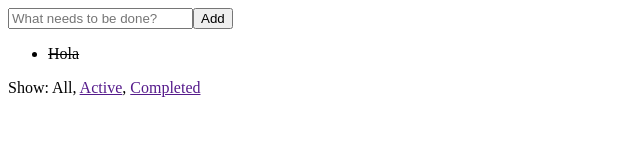
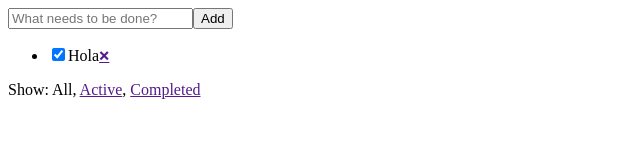
Before and after one commit to hernantz/reactodo, a React (Vite) app: page / in a window 1280 px wide. Shown: the top 160 px of the page, without its empty margins (0-640 px from the left). Built offline with nearby package versions, Linux system fonts and the light colour scheme.

Commit message:
Implemented delete

```diff
--- a/src/actions.js
+++ b/src/actions.js
@@ -12,6 +12,13 @@ export const toggleTodo = id => {
     }
 }
 
+export const deleteTodo = id => {
+    return {
+        type: 'DELETE_TODO',
+        id
+    }
+}
+
 export const addTodo = text => {
     return {
         type: 'ADD_TODO',
--- a/src/components/Todo.js
+++ b/src/components/Todo.js
@@ -1,19 +1,20 @@
 import React from 'react'
 import PropTypes from 'prop-types'
 
-const Todo = ({onClick, completed, text}) => (
-        <li
-            onClick={onClick}
-            style={{
-                textDecoration: completed ? 'line-through' : 'none'
-            }}
-        >
+const Todo = ({onClick, onDeleteClick, completed, text}) => (
+        <li>
+        <input onClick={onClick} type="checkbox" defaultChecked={completed} />
         {text}
+        <a href="" onClick={ e => {
+            e.preventDefault()
+            onDeleteClick()
+        }}>🞬</a>
         </li>
 )
 
 Todo.propTypes = {
     onClick: PropTypes.func.isRequired,
+    onDeleteClick: PropTypes.func.isRequired,
     completed: PropTypes.bool.isRequired,
     text: PropTypes.string.isRequired
 }
--- a/src/components/TodoList.js
+++ b/src/components/TodoList.js
@@ -3,10 +3,14 @@ import PropTypes from 'prop-types'
 import Todo from './Todo'
 
 
-const TodoList = ({todos, onTodoClick}) => (
+const TodoList = ({todos, onTodoClick, onTodoDeleteClick}) => (
     <ul>
         {todos.map((todo, index) => (
-            <Todo key={index} {...todo} onClick={() => onTodoClick(todo.id)} />
+            <Todo
+                key={index}
+                {...todo}
+                onClick={() => onTodoClick(todo.id)}
+                onDeleteClick={() => onTodoDeleteClick(todo.id)} />
         ))}
     </ul>
 )
@@ -20,7 +24,8 @@ TodoList.propTypes = {
                text: PropTypes.string.isRequired
            }).isRequired
     ).isRequired,
-    onTodoClick: PropTypes.func.isRequired
+    onTodoClick: PropTypes.func.isRequired,
+    onTodoDeleteClick: PropTypes.func.isRequired
 }
 
 export default TodoList
--- a/src/containers/VisibleTodoList.js
+++ b/src/containers/VisibleTodoList.js
@@ -1,5 +1,5 @@
 import { connect } from 'react-redux'
-import { toggleTodo } from '../actions'
+import { deleteTodo, toggleTodo } from '../actions'
 import TodoList from '../components/TodoList'
 
 const getVisibleTodos = (todos, filter) => {
@@ -23,6 +23,9 @@ const mapDispatchToProps = dispatch => {
   return {
     onTodoClick: id => {
       dispatch(toggleTodo(id))
+    },
+    onTodoDeleteClick: id => {
+      dispatch(deleteTodo(id))
     }
   }
 }
--- a/src/reducers.js
+++ b/src/reducers.js
@@ -29,6 +29,10 @@ function todos(state = [], action) {
                 }
                 return todo
             })
+        case 'DELETE_TODO':
+            return state.filter(todo => {
+                return todo.id !== action.id
+            })
         default:
               return state
   }
```
